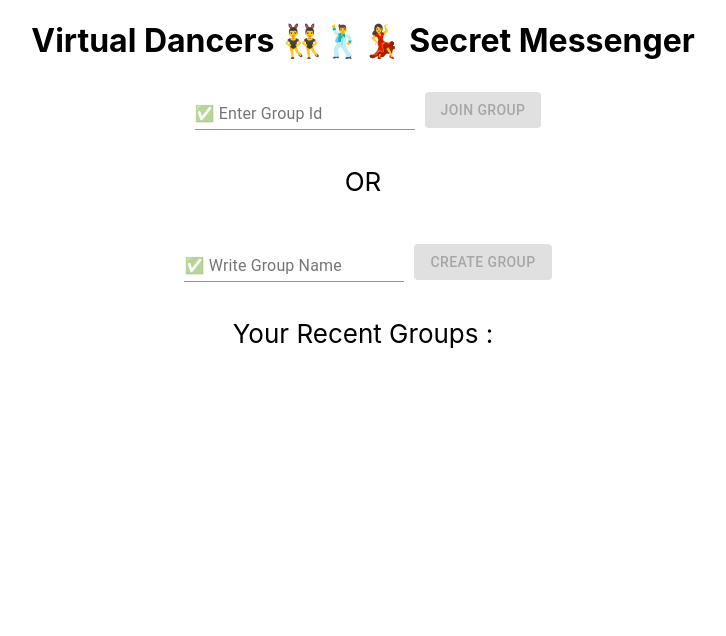
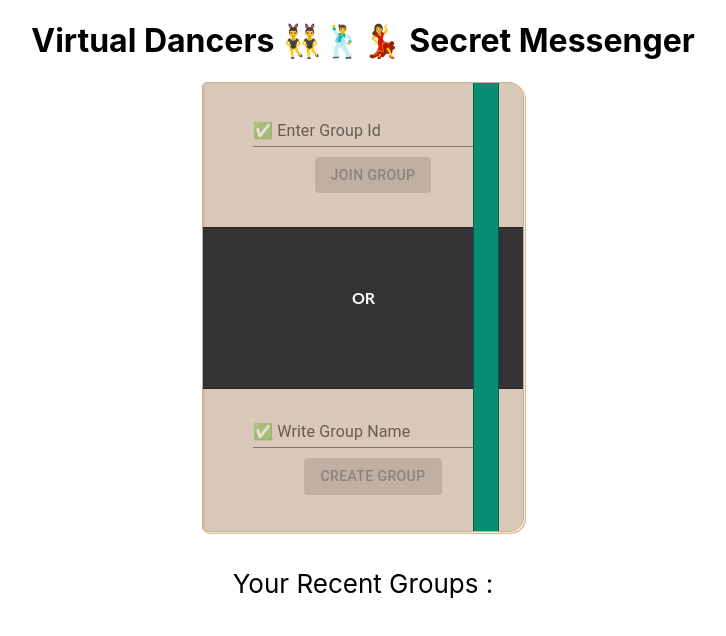
Before and after one commit to The-Virtual-Dancers/Virtual_Dancers_Messenger, a React (Create React App) app: page / in a window 1280 px wide. Shown: the top 636 px of the page, without its empty margins (277-1003 px from the left). Built offline with nearby package versions, Linux system fonts and the light colour scheme; what unique-names-generator would draw is missing.

Commit message:
added main css for homepage view

```diff
--- a/package.json
+++ b/package.json
@@ -30,7 +30,7 @@
     "test": "react-scripts test",
     "eject": "react-scripts eject",
     "deploy": "npm run build && firebase deploy",
-    "precommit": "npm run prettify && npm run lint"
+    "precommit": "npm run prettify"
   },
   "eslintConfig": {
     "extends": "react-app"
--- a/src/App.js
+++ b/src/App.js
@@ -1,423 +1,325 @@
-import React, { useState, useEffect } from "react";
-import {
-  Button,
-  FormControl,
-  InputLabel,
-  Input,
-  ListItem,
-  List,
-} from "@material-ui/core";
+import React, {useState, useEffect} from 'react';
+import {Button, FormControl, InputLabel, Input, ListItem, List} from '@material-ui/core'
 // import SweetAlert from 'sweetalert-react';
 
-import {
-  uniqueNamesGenerator,
-  adjectives,
-  colors,
-} from "unique-names-generator";
-import "./App.css";
-import firebase from "firebase";
-import Todo from "./Todo";
-import db from "./firebase";
+import { uniqueNamesGenerator, adjectives, colors } from 'unique-names-generator';
+import "./css/App.css";
+import "./css/main.css";
+import Todo from './Todo'
+import db from './firebase'
+import firebase from 'firebase';
 
-const shortid = require("shortid");
+import Card from '@material-ui/core/Card';
+import CardContent from '@material-ui/core/CardContent';
+
+
+const shortid = require('shortid');
 
 const customConfig = {
   dictionaries: [adjectives, colors],
-  separator: "-",
+  separator: '-',
   length: 2,
 };
 
 const shortName = uniqueNamesGenerator(customConfig); // big-donkey
 
+
+
+
+
 function App() {
+
   const [todos, setTodos] = useState([]);
-  const [input, setInput] = useState("");
-  const [joinId, setjoinId] = useState("");
+  const [input, setInput] = useState('');
+  const [joinId, setjoinId] = useState('');
   const [id, setId] = useState();
   const [groupName, setGroupName] = useState();
-  const [name, setName] = useState("");
+  const [name, setName] = useState('');
   const [allGroups, setAllGroups] = useState([]);
   const [myGroups, setMyGroups] = useState([]);
 
-  function joinGroup(event) {
+
+
+
+  function joinGroup(event){
     event.preventDefault();
-    db.collection("groups")
-      .doc(joinId)
-      .get()
-      .then((group) => {
-        if (group.data()) {
-          const { name } = group.data();
-          setGroupName(name);
-          setId(joinId);
-          if (localStorage.getItem("groups")) {
-            let myGroups = localStorage.getItem("groups");
-            myGroups = JSON.parse(myGroups);
-            const group = { id: joinId, name };
+      db.collection('groups').doc(joinId).get().then(group => {
+        if(group.data()){
+          let name = group.data().name
+          setGroupName(name)
+          setId(joinId)
+          if(localStorage.getItem('groups')){
+            let myGroups = localStorage.getItem('groups')
+            myGroups = JSON.parse(myGroups)
+            let group = {id:joinId, name: name}
 
-            const alreadyPresent = myGroups.find(
-              (local) => local.id === group.id
-            );
-            if (!alreadyPresent) {
-              myGroups.push(group);
-              setAllGroups(myGroups);
-              localStorage.setItem("groups", JSON.stringify(myGroups));
+            let alreadyPresent = myGroups.find(local=> local.id === group.id)
+            if(!alreadyPresent){
+              myGroups.push(group)
+              setAllGroups(myGroups)
+              localStorage.setItem('groups', JSON.stringify(myGroups))
             }
-          } else {
-            const myGroups = [];
-            const group = { id: joinId, name: groupName };
-            const alreadyPresent = myGroups.find(
-              (local) => local.id === group.id
-            );
-            if (!alreadyPresent) {
-              myGroups.push(group);
-              setAllGroups(myGroups);
-              localStorage.setItem("groups", JSON.stringify(myGroups));
+          } else{
+            let myGroups = []
+            let group = {id:joinId, name:groupName}
+            let alreadyPresent = myGroups.find(local=> local.id === group.id)
+            if(!alreadyPresent){
+              myGroups.push(group)
+              setAllGroups(myGroups)
+              localStorage.setItem('groups', JSON.stringify(myGroups))
             }
           }
         }
-      });
+      })
 
-    setjoinId("");
+
+
+      setjoinId('')
+  };
+
+  const launchExistingGroup = (id) => {
+
+    db.collection('groups').doc(id).get().then(group => {
+      if(group.data()){
+        setId(id)
+        setGroupName(group.data().name)
+      }else{
+        let myGroups = localStorage.getItem('groups')
+        myGroups = JSON.parse(myGroups)
+        myGroups = myGroups.filter(local=> local.id !== id)
+        setAllGroups(myGroups)
+        localStorage.setItem('groups', JSON.stringify(myGroups))
+
+        return <>
+           {alert("OOps! Group Deleted by creater")}
+      </>
+
+      }
+    })
+
   }
 
-  const launchExistingGroup = (id) => {
-    db.collection("groups")
-      .doc(id)
-      .get()
-      .then((group) => {
-        if (group.data()) {
-          setId(id);
-          setGroupName(group.data().name);
-        } else {
-          let myGroups = localStorage.getItem("groups");
-          myGroups = JSON.parse(myGroups);
-          myGroups = myGroups.filter((local) => local.id !== id);
-          setAllGroups(myGroups);
-          localStorage.setItem("groups", JSON.stringify(myGroups));
-
-          return <>{alert("OOps! Group Deleted by creater")}</>;
+  const back = () => {
+    setId()
   }
-      });
-  };
-
-  const back = () => {
-    setId();
-  };
 
   const isMyGroup = (id) => {
-    if (localStorage.getItem("myGroups")) {
-      let myGroups = localStorage.getItem("myGroups");
-      myGroups = JSON.parse(myGroups);
-      myGroups = myGroups.find((group) => group.id === id);
-      return !!myGroups;
+    if(localStorage.getItem('myGroups')){
+      let myGroups = localStorage.getItem('myGroups')
+      myGroups = JSON.parse(myGroups)
+      myGroups = myGroups.find(group => group.id === id)
+      return myGroups?true:false
+    }else{
+      return false
     }
-    return false;
-  };
+  }
 
   const removeGroup = (id) => {
-    let myGroups = localStorage.getItem("groups");
-    myGroups = JSON.parse(myGroups);
-    myGroups = myGroups.filter((local) => local.id !== id);
-    setAllGroups(myGroups);
-    localStorage.setItem("groups", JSON.stringify(myGroups));
-  };
+    let myGroups = localStorage.getItem('groups')
+    myGroups = JSON.parse(myGroups)
+    myGroups = myGroups.filter(local=> local.id !== id)
+    setAllGroups(myGroups)
+    localStorage.setItem('groups', JSON.stringify(myGroups))
+  }
 
-  const deleteGroup = (id) => {
-    db.collection(`groups`).doc(id).delete();
 
-    let myGroups = localStorage.getItem("groups");
-    myGroups = JSON.parse(myGroups);
-    myGroups = myGroups.filter((local) => local.id !== id);
-    setAllGroups(myGroups);
-    localStorage.setItem("groups", JSON.stringify(myGroups));
+  const deleteGroup = (id) =>{
+    db.collection(`groups`).doc(id).delete()
 
-    if (localStorage.getItem("myGroups")) {
-      let myGroups = localStorage.getItem("myGroups");
-      myGroups = JSON.parse(myGroups);
-      myGroups = myGroups.filter((local) => local.id !== id);
-      setMyGroups(myGroups);
-      localStorage.setItem("myGroups", JSON.stringify(myGroups));
+    let myGroups = localStorage.getItem('groups')
+    myGroups = JSON.parse(myGroups)
+    myGroups = myGroups.filter(local=> local.id !== id)
+    setAllGroups(myGroups)
+    localStorage.setItem('groups', JSON.stringify(myGroups))
+
+    if(localStorage.getItem('myGroups')){
+      let myGroups = localStorage.getItem('myGroups')
+      myGroups = JSON.parse(myGroups)
+      myGroups = myGroups.filter(local=> local.id !== id)
+      setMyGroups(myGroups)
+      localStorage.setItem('myGroups', JSON.stringify(myGroups))
     }
-  };
+  }
 
   const createGroup = (event) => {
     event.preventDefault();
-    const id = shortid.generate();
-    setId(id);
-    db.collection("groups").doc(id).set({
+    let id = shortid.generate()
+    setId(id)
+    db.collection('groups').doc(id).set({
       timestamp: firebase.firestore.FieldValue.serverTimestamp(),
-      name,
-    });
+      name: name
+    })
 
-    if (localStorage.getItem("groups")) {
-      let myGroups = localStorage.getItem("groups");
-      myGroups = JSON.parse(myGroups);
-      const group = { id, name };
-      myGroups.push(group);
-      setAllGroups(myGroups);
-      localStorage.setItem("groups", JSON.stringify(myGroups));
-    } else {
-      const myGroups = [];
-      const group = { id, name };
-      myGroups.push(group);
-      setAllGroups(myGroups);
-      localStorage.setItem("groups", JSON.stringify(myGroups));
+    if(localStorage.getItem('groups')){
+      let myGroups = localStorage.getItem('groups')
+      myGroups = JSON.parse(myGroups)
+      let group = {id:id, name:name}
+      myGroups.push(group)
+      setAllGroups(myGroups)
+      localStorage.setItem('groups', JSON.stringify(myGroups))
+    } else{
+      let myGroups = []
+      let group = {id:id, name:name}
+      myGroups.push(group)
+      setAllGroups(myGroups)
+      localStorage.setItem('groups', JSON.stringify(myGroups))
     }
 
-    if (localStorage.getItem("myGroups")) {
-      let myGroups = localStorage.getItem("myGroups");
-      myGroups = JSON.parse(myGroups);
-      const group = { id, name };
-      myGroups.push(group);
-      setMyGroups(myGroups);
-      localStorage.setItem("myGroups", JSON.stringify(myGroups));
-    } else {
-      const myGroups = [];
-      const group = { id, name };
-      myGroups.push(group);
-      setMyGroups(myGroups);
-      localStorage.setItem("myGroups", JSON.stringify(myGroups));
+    if(localStorage.getItem('myGroups')){
+      let myGroups = localStorage.getItem('myGroups')
+      myGroups = JSON.parse(myGroups)
+      let group = {id:id, name:name}
+      myGroups.push(group)
+      setMyGroups(myGroups)
+      localStorage.setItem('myGroups', JSON.stringify(myGroups))
+    } else{
+      let myGroups = []
+      let group = {id:id, name:name}
+      myGroups.push(group)
+      setMyGroups(myGroups)
+      localStorage.setItem('myGroups', JSON.stringify(myGroups))
     }
 
-    setGroupName(name);
-    setName("");
-  };
+    setGroupName(name)
+    setName('')
+  }
 
   useEffect(() => {
-    let groups = localStorage.getItem("groups");
-    if (groups) {
-      groups = JSON.parse(groups);
-      setAllGroups(groups);
+    let groups = localStorage.getItem('groups')
+    if(groups){
+      groups = JSON.parse(groups)
+      setAllGroups(groups)
     }
-  }, []);
+  }, [])
 
   useEffect(() => {
-    if (id) {
-      db.collection("groups")
-        .doc(id)
-        .collection("messages")
-        .orderBy("timestamp", "desc")
-        .onSnapshot((snapshot) => {
-          setTodos(
-            snapshot.docs.map((doc) => ({
-              id: doc.id,
-              todo: doc.data().todo,
-              name: doc.data().name,
-            }))
-          );
-        });
+    if(id){
+      db.collection('groups').doc(id).collection('messages').orderBy('timestamp' ,'desc').onSnapshot(snapshot => {
+        setTodos(snapshot.docs.map(doc => ({id: doc.id, todo: doc.data().todo, name: doc.data().name})))
+      })
     }
-  }, [id]);
+  }, [id])
 
-  // This will fire off when we click the button
+  //This will fire off when we click the button
   const addTodo = (event) => {
     event.preventDefault();
 
-    if (!localStorage.getItem("uniqueName")) {
-      localStorage.setItem("uniqueName", shortName);
+    if(!localStorage.getItem('uniqueName')){
+      localStorage.setItem('uniqueName', shortName)
     }
 
-    db.collection(`groups`)
-      .doc(id)
-      .collection("messages")
-      .add({
+    db.collection(`groups`).doc(id).collection('messages').add({
       todo: input,
       timestamp: firebase.firestore.FieldValue.serverTimestamp(),
-        name: localStorage.getItem("uniqueName"),
+      name: localStorage.getItem('uniqueName')
+    }).then((newTodo)=>{
+      // Add to localStorage
+      if(localStorage.getItem('mytodos')){
+        let oldTodos = localStorage.getItem('mytodos')
+        localStorage.setItem('mytodos',`${oldTodos},${newTodo.id}`)
+      }
+      else{
+        localStorage.setItem('mytodos',newTodo.id)
+      }
     })
-      .then((newTodo) => {
-        // Add to localStorage
-        if (localStorage.getItem("mytodos")) {
-          const oldTodos = localStorage.getItem("mytodos");
-          localStorage.setItem("mytodos", `${oldTodos},${newTodo.id}`);
-        } else {
-          localStorage.setItem("mytodos", newTodo.id);
+    setInput('')
   }
-      });
-    setInput("");
-  };
 
   return (
     <div className="App">
-      <h1>
-        Virtual Dancers
-        <span role="img" aria-label="dancers">
-          {" "}
-          👯‍♂️🕺💃{" "}
-        </span>
-        Secret Messenger
-      </h1>
+      <h1>Virtual Dancers <span role="img" aria-label="dancers"> 👯‍♂️🕺💃 </span>Secret Messenger</h1>
 
-      {!id && (
-        <div className="group">
-          <div className="join">
-            <form>
+      { !id && <div className="group card">
+        <Card className="book notebook">
+        <CardContent>
+            <div className = "join">
+                <form class>
                     <FormControl>
-                <InputLabel>
-                  <span role="img" aria-label="tick">
-                    {" "}
-                    ✅{" "}
-                  </span>{" "}
-                  Enter Group Id
-                </InputLabel>
-                <Input
-                  value={joinId}
-                  onChange={(event) => setjoinId(event.target.value)}
-                />
+                        <InputLabel><span role="img" aria-label="tick"> ✅ </span> Enter Group Id</InputLabel>
+                        <Input value={joinId} onChange={event => setjoinId(event.target.value)}/>
                     </FormControl>
-              <Button
-                disabled={!joinId}
-                type="submit"
-                onClick={joinGroup}
-                variant="contained"
-                color="primary"
-                className="join_group_btn"
-              >
-                Join Group
-              </Button>
+                    <Button disabled={!joinId} type="submit" onClick={joinGroup} variant="contained" color="primary" className="join_group_btn">Join Group</Button>
                 </form>
             </div>
-          <span className="or">OR</span>
+            </CardContent>
+            <div class="ribbon"></div>
+            <div class="wrapper"><span className="h1"><br/><br/><br/>OR</span></div>
+            <br />
+            <CardContent>
             <div className="create">
                 <form>
                   <FormControl>
-                <InputLabel>
-                  <span role="img" aria-label="tick">
-                    {" "}
-                    ✅{" "}
-                  </span>{" "}
-                  Write Group Name
-                </InputLabel>
-                <Input
-                  value={name}
-                  onChange={(event) => setName(event.target.value)}
-                />
+                    <InputLabel><span role="img" aria-label="tick"> ✅ </span> Write Group Name</InputLabel>
+                    <Input value={name} onChange={event => setName(event.target.value)}/>
                   </FormControl>
 
-              <Button
-                disabled={!name}
-                type="submit"
-                onClick={createGroup}
-                variant="contained"
-                color="primary"
-                className="add_message_btn"
-              >
-                Create Group
-              </Button>
+                  <Button disabled={!name} type="submit" onClick={createGroup} variant="contained" color="primary" className="add_message_btn">Create Group</Button>
                 </form>
             </div>
+            </CardContent>
+            </Card>
         </div>
-      )}
+      }
 
-      {!id && (
+      {
+        !id &&
         <div className="groupNames">
-          <div className="groupNames-text">Your Recent Groups :</div>
+
+        <div className = "groupNames-text">
+          Your Recent Groups :
+        </div>
 
           <List className="todo__list">
           {allGroups.map((group, index) => {
-              isMyGroup(group.id);
-              return (
-                <div>
+            isMyGroup(group.id)
+          return <div>
              <ListItem>
-                    <Button
-                      onClick={() => launchExistingGroup(group.id)}
-                      variant="contained"
-                      color="primary"
-                      className="open_grp_btn"
-                    >
-                      {group.name}
-                    </Button>
-                    <Button
-                      variant="contained"
-                      onClick={() => removeGroup(group.id)}
-                      className="remove_group"
-                    >
-                      Remove
-                    </Button>
-                    {isMyGroup(group.id) && (
-                      <Button
-                        variant="contained"
-                        onClick={() => deleteGroup(group.id)}
-                        className="delete_group"
-                      >
-                        <span role="img" aria-label="delete">
-                          ❌
-                        </span>{" "}
-                      </Button>
-                    )}
+            <Button onClick={() => launchExistingGroup(group.id)} variant="contained" color="primary" className="open_grp_btn">{group.name}</Button>
+            <Button variant="contained" onClick={()=>removeGroup(group.id)} className="remove_group">Remove</Button>
+            {isMyGroup(group.id) && <Button variant="contained" onClick={()=>deleteGroup(group.id)} className="delete_group"><span role="img" aria-label="delete">❌</span>  </Button>}
             </ListItem>
           </div>
-              );
           })}
+
           </List>
+
+
         </div>
-      )}
+      }
 
-      {id && (
+
+      {
+      id &&
       <div className="group-info">
-          <div className="group-info-name">
-            {" "}
-            Name:
-            {groupName} <br />{" "}
+        <div className = "group-info-name"> Name: {groupName} <br></br> </div>
+        <div className = "group-info-id"> Id: {id} <br></br> </div>
       </div>
-          <div className="group-info-id">
-            {" "}
-            Id:
-            {id} <br />{" "}
+      }
+
+      {
+        id &&
+        <div className="back">
+                <Button type="submit" onClick={back} variant="contained" color="primary" className="add_message_btn">BACK</Button>
         </div>
-        </div>
-      )}
+      }
 
-      {id && (
-        <div className="back">
-          <Button
-            type="submit"
-            onClick={back}
-            variant="contained"
-            color="primary"
-            className="add_message_btn"
-          >
-            BACK
-          </Button>
-        </div>
-      )}
-
-      {id && (
-        <form>
+      {id && <form>
       <FormControl>
-            <InputLabel>
-              <span role="img" aria-label="tick">
-                {" "}
-                ✅{" "}
-              </span>{" "}
-              Write a Message
-            </InputLabel>
-            <Input
-              value={input}
-              onChange={(event) => setInput(event.target.value)}
-            />
+        <InputLabel><span role="img" aria-label="tick"> ✅ </span> Write a Message</InputLabel>
+        <Input value={input} onChange={event => setInput(event.target.value)}/>
       </FormControl>
 
-          <Button
-            disabled={!input}
-            type="submit"
-            onClick={addTodo}
-            variant="contained"
-            color="primary"
-            className="add_message_btn"
-          >
-            Add Message
-          </Button>
-        </form>
-      )}
+      <Button disabled={!input} type="submit" onClick={addTodo} variant="contained" color="primary" className="add_message_btn">Add Message</Button>
+      </form>}
 
-      {id && (
-        <ul>
+
+
+      {id && <ul>
         {todos.map((todo, index) => (
-            <Todo key={index} todo={todo} groupId={id} />
+          <Todo key={index} todo={todo} groupId={id}/>
         ))}
-        </ul>
-      )}
+      </ul>}
+
     </div>
   );
 }
--- a/src/Todo.js
+++ b/src/Todo.js
@@ -1,6 +1,6 @@
 import { ListItemText, ListItem, List, Modal, Button } from "@material-ui/core";
 import React, { useState } from "react";
-import "./Todo.css";
+import "./css/Todo.css";
 
 import { makeStyles } from "@material-ui/core/styles";
 import db from "./firebase";
--- a/src/App.css
+++ b/src/css/App.css
@@ -1,7 +1,6 @@
 .App {
   text-align: center;
 }
-
 
 .add_message_btn{
   top: 10px;
@@ -12,15 +11,6 @@
 .join_group_btn{
   top: 10px;
   left: 10px;
-}
-
-.or{
-  min-height: 13vh;
-  display: flex;
-  flex-direction: column;
-  align-items: center;
-  justify-content: center;
-  font-size: calc(10px + 2vmin);
 }
 
 .groupNames{
--- /dev/null
+++ b/src/css/main.css
@@ -0,0 +1,52 @@
+.book{
+    /* background-color: black !important; */
+    max-width: 60%;
+    margin-left: auto;
+    margin-right: auto;
+}
+.notebook {
+    background-color: #DAC8B9 !important;
+    border: 1px solid #c8ae98 !important;
+    box-shadow: 1px 1px 0px #feefc4, 2px 2px 0px #d1bba8, inset 2px 0px 0px #d1bba8 !important;
+    border-radius: 5px 15px 15px 5px !important;
+    position: relative !important;
+    width: 20em;
+    height: 28em;
+  }
+  .notebook .ribbon {
+    background-color: #058E72 ;
+    border-left: 1px solid #035d4a ;
+    border-right: 1px solid #035d4a ;
+    border-radius: 0 0 2px 2px ;
+    position: absolute;
+    top: -1px;
+    bottom: -3px;
+    right: 1.5em;
+    width: 1.5em;
+    z-index: 2;
+  }
+  .notebook .wrapper {
+    background-color: #333 !important;
+    border-top: 1px solid #262626 !important;
+    border-bottom: 1px solid #262626 !important;
+    border-left: 1px solid #262626 !important;
+    position: absolute;
+    height: 10em;
+    top: 9em;
+    left: -1px;
+    right: -1px;
+    z-index: 1;
+  }
+  .notebook .h1 {
+    color: #fafafa !important;
+    font-family: "Lato", Arial;
+    font-weight: 700;
+    margin: 2em 0 0 0;
+    text-align: center;
+    text-transform: uppercase;
+    margin-top: 10px;
+  }
+
+  .create {
+      margin-top: 165px !important;
+  }
--- a/src/index.js
+++ b/src/index.js
@@ -1,6 +1,6 @@
 import React from "react";
 import ReactDOM from "react-dom";
-import "./index.css";
+import "./css/index.css";
 import App from "./App";
 import * as serviceWorker from "./serviceWorker";
 
```
Also changed, not shown: src/css/Todo.css (renamed from src/Todo.css), src/css/index.css (renamed from src/index.css). Lines whose indentation alone changed are shown as unchanged.
